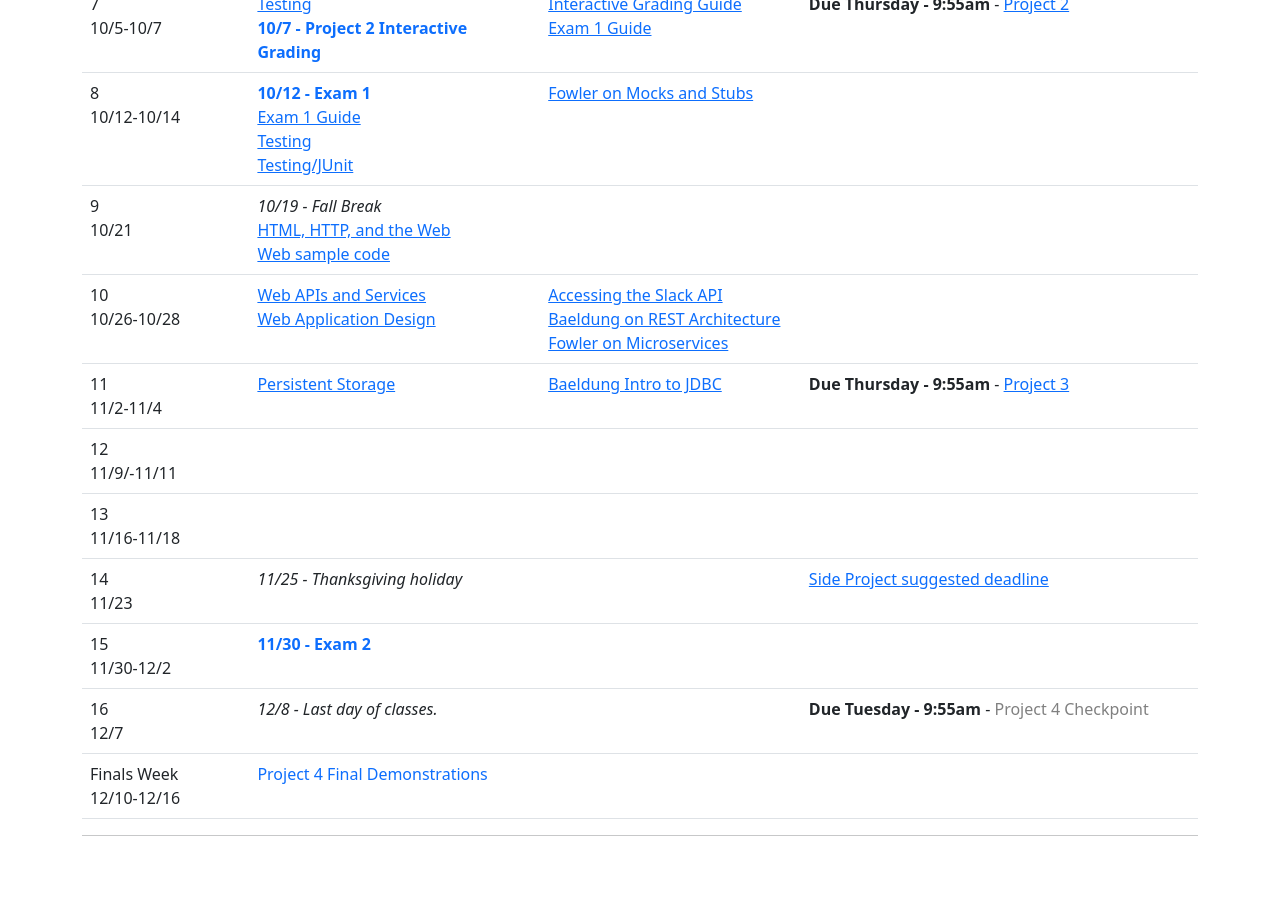
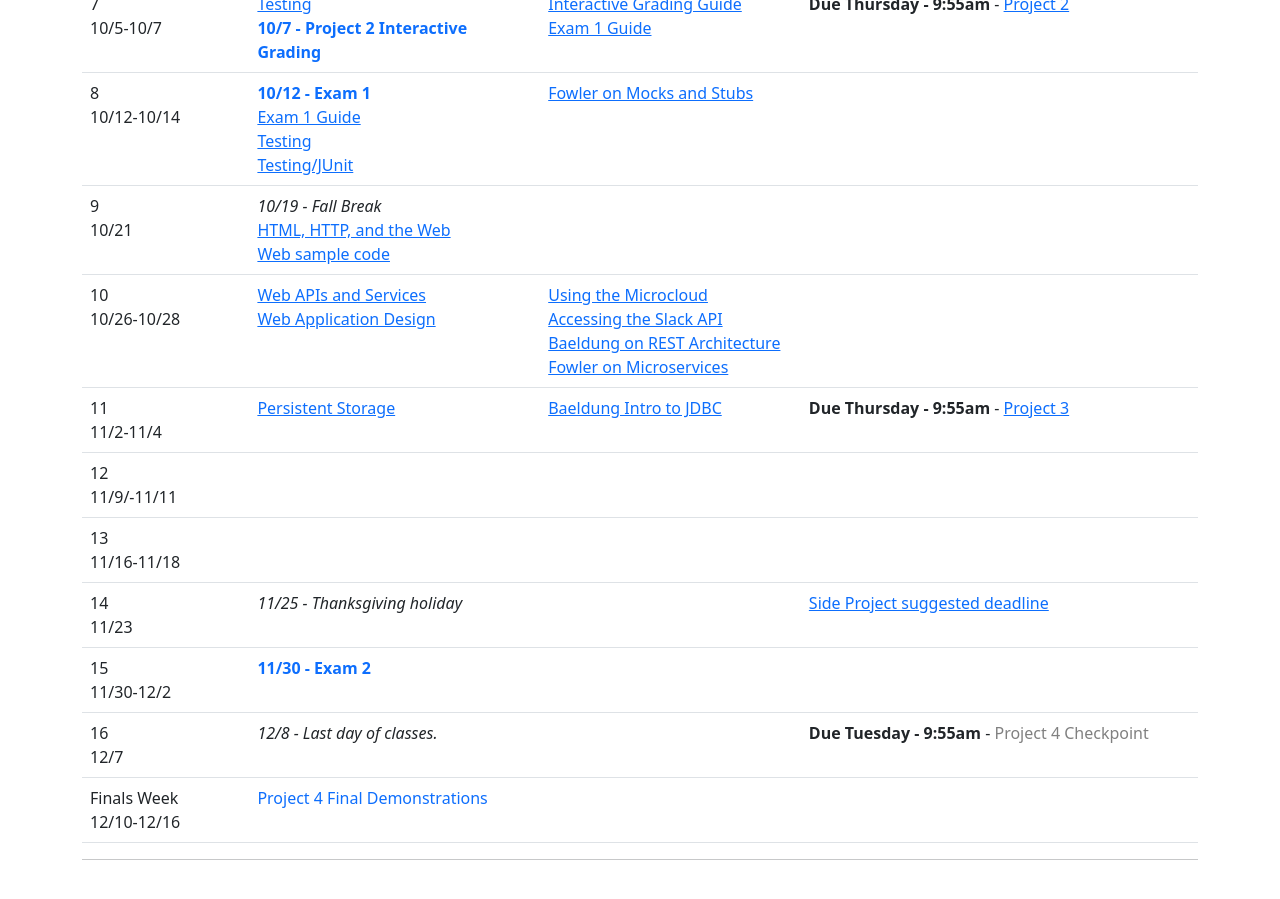
Before and after one commit to CS601-F21/cs601-f21, a Jekyll site: the page built from schedule.html, in a window 1280 px wide and 900 px high, scrolled down 1035 px. Built offline with Jekyll 4.4.1, drawn with Linux system fonts in a browser that asks for light colours; before the commit the page ends 1911 px from its top, so only the background shows below that.

Commit message:
add link to guide for using the microcloud

```diff
--- a/schedule.html
+++ b/schedule.html
@@ -169,6 +169,7 @@ title: Schedule
 				<a href="https://docs.google.com/presentation/d/1ArkXpjG91JpaxFh6Dskjspw7zKXsKFugq0PmJamDHkQ/edit?usp=sharing">Web Application Design</a><br/>
 			</td>
 			<td>
+				<a href="https://github.com/srollins/software-dev-materials/blob/master/notes/usf_guides/microcloud.md">Using the Microcloud</a><br/>
 				<a href="https://github.com/CS601-F21/notes/blob/main/lectures/slack.md">Accessing the Slack API</a><br/>
 				<a href="https://www.baeldung.com/cs/rest-architecture">Baeldung on REST Architecture</a><br/>
 				<a href="https://martinfowler.com/articles/microservices.html">Fowler on Microservices</a><br/>
```
